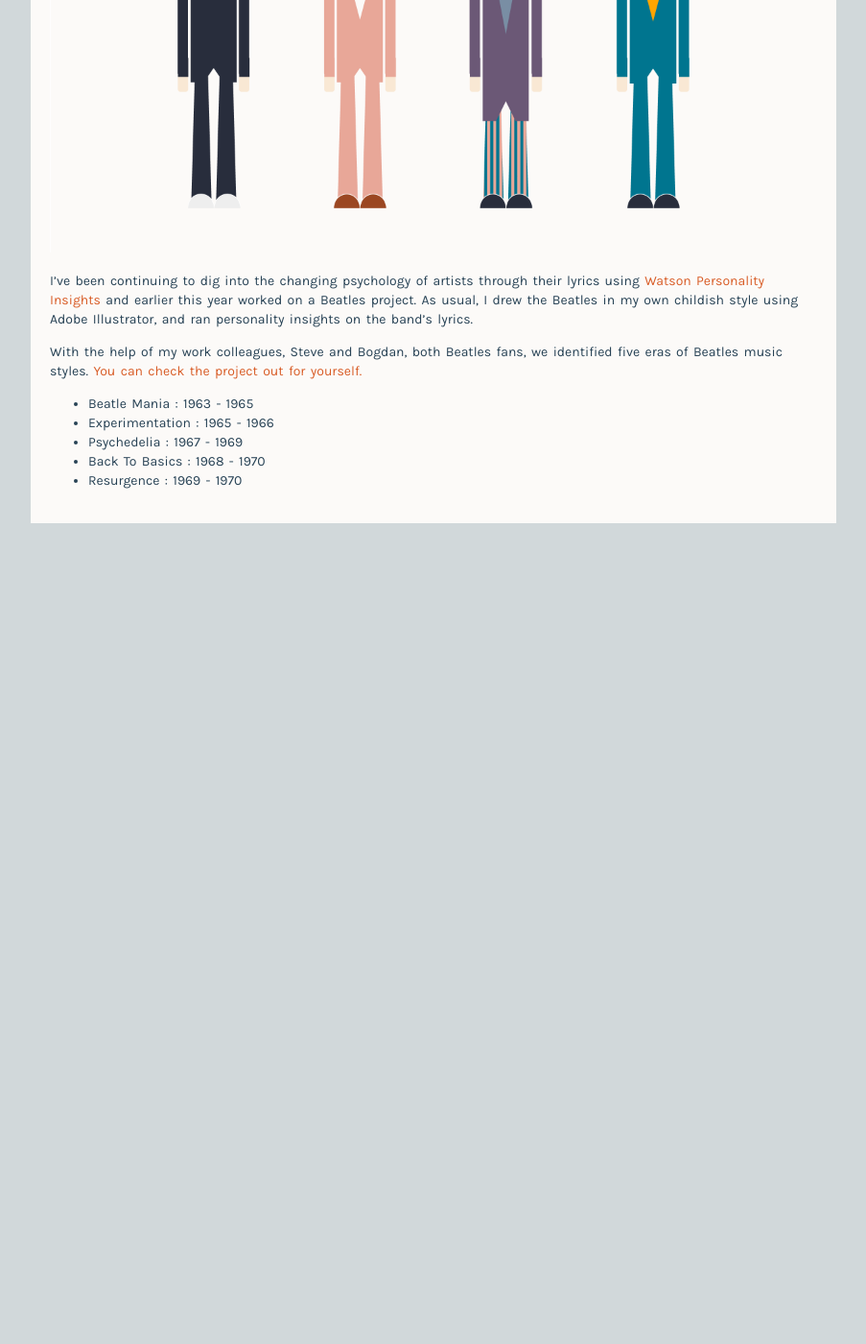
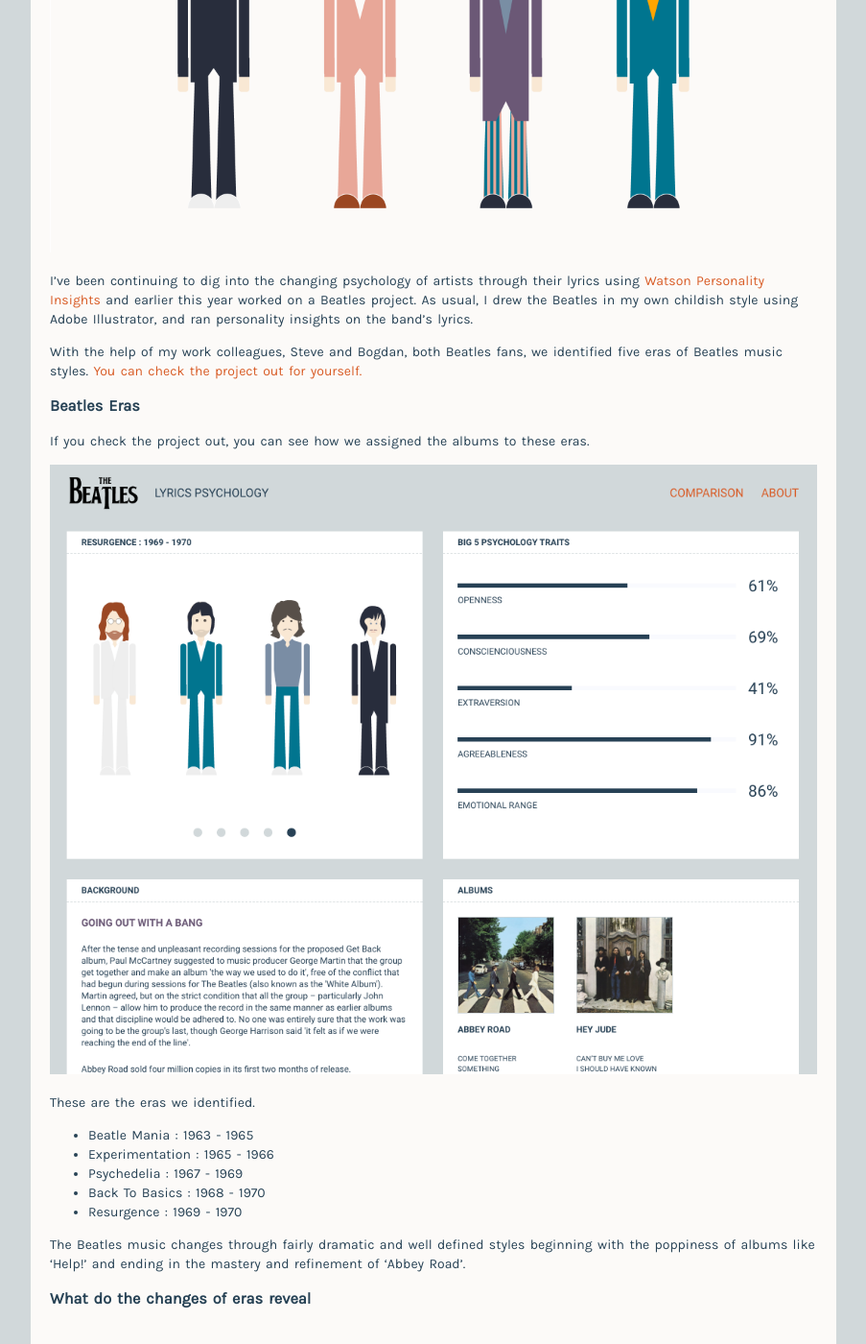
Before and after one commit to mcconville/blog, a Jekyll site: the page built from _posts/blog/2020-11-24-with-the-beatles.md, in a window 1280 px wide and 1400 px high, scrolled down 478 px. Shown: the whole window at 96% size, without its empty margins (188-1091 px from the left). Built offline with Jekyll 4.4.1, drawn with Linux system fonts in a browser that asks for light colours; before the commit the page ends 1023 px from its top, so only the background shows below that.

Commit message:
Update 2020-11-24-with-the-beatles.md

```diff
--- a/_posts/blog/2020-11-24-with-the-beatles.md
+++ b/_posts/blog/2020-11-24-with-the-beatles.md
@@ -13,8 +13,20 @@
 
 With the help of my work colleagues, Steve and Bogdan, both Beatles fans, we identified five eras of Beatles music styles. [You can check the project out for yourself.](https://mcconville.github.io/beatles/)
 
+### Beatles Eras
+
+If you check the project out, you can see how we assigned the albums to these eras.
+
+<img src="https://raw.githubusercontent.com/mcconville/blog/gh-pages/images/beatles-screenshot.png" width="100%">
+
+These are the eras we identified.
+
 - Beatle Mania : 1963 - 1965
 - Experimentation : 1965 - 1966
 - Psychedelia : 1967 - 1969
 - Back To Basics : 1968 - 1970
 - Resurgence : 1969 - 1970
+
+The Beatles music changes through fairly dramatic and well defined styles beginning with the poppiness of albums like 'Help!' and ending in the mastery and refinement of 'Abbey Road'.
+
+### What do the changes of eras reveal
```
